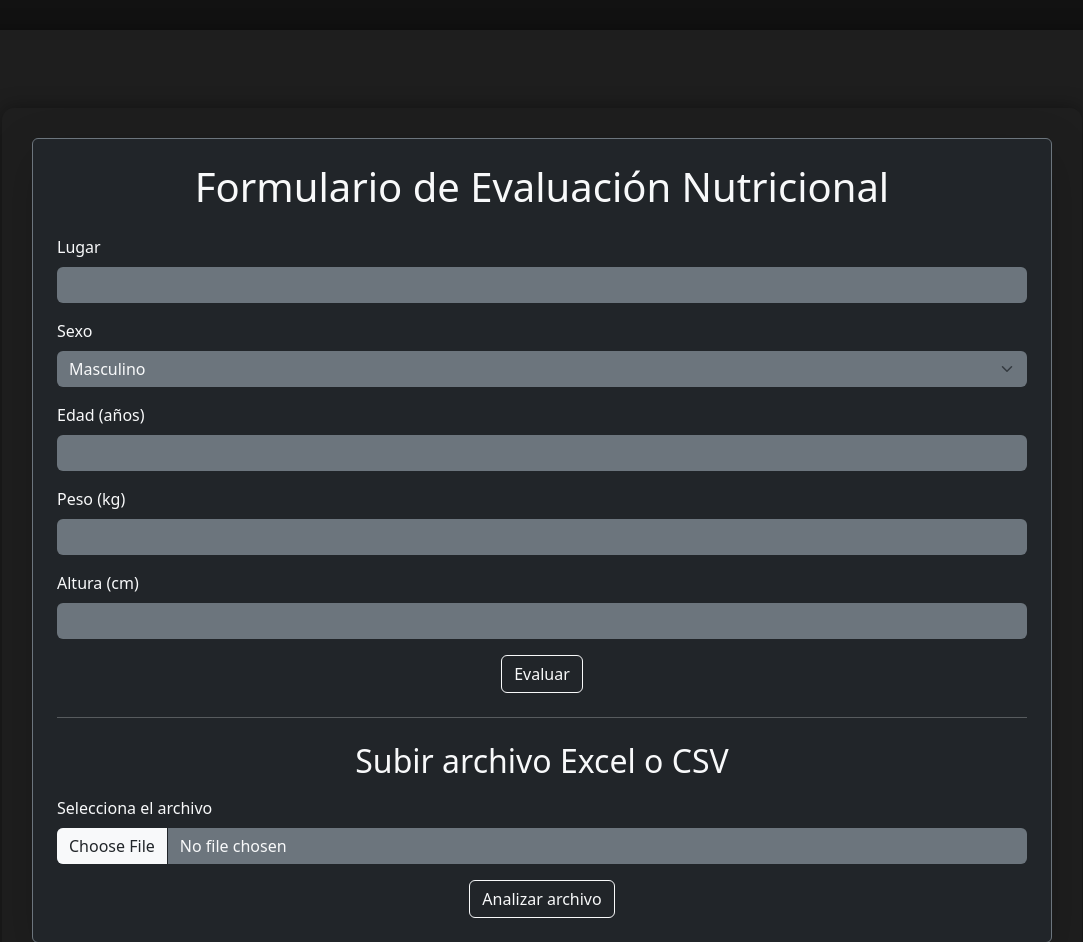
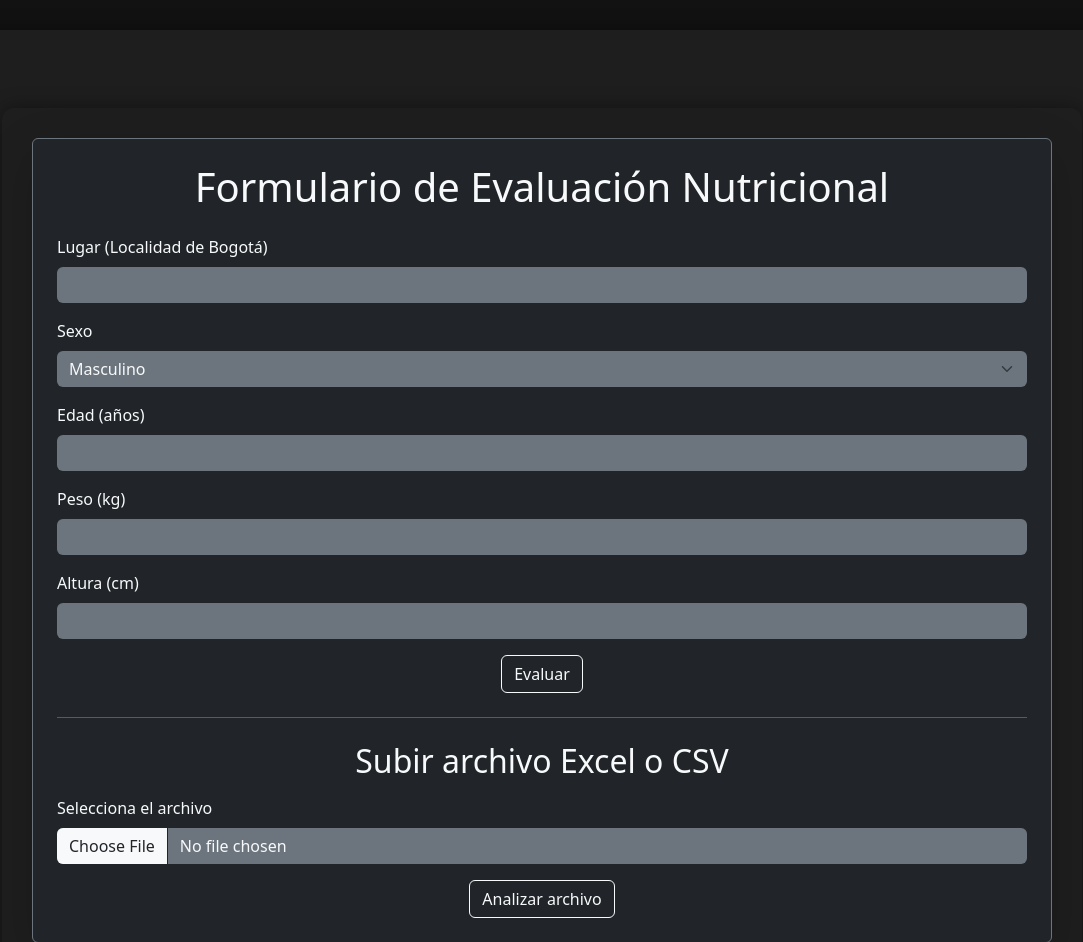
Before and after one commit to SassyJack/MalnutricionInfantilML, a Flask app: page /arboldescisiones in a window 1280 px wide. Shown: the part 57-999 px from the top of the page, without its empty margins (98-1181 px from the left). Run offline with Flask 3, Linux system fonts and the light colour scheme.

Commit message:
Alcaración Ligar

```diff
--- a/templates/arboldescisiones.html
+++ b/templates/arboldescisiones.html
@@ -8,7 +8,7 @@
         <h1 class="mb-4 text-center">Formulario de Evaluación Nutricional</h1>
         <form method="POST">
             <div class="mb-3">
-                <label for="lugar" class="form-label">Lugar</label>
+                <label for="lugar" class="form-label">Lugar (Localidad de Bogotá)</label>
                 <input type="text" name="lugar" id="lugar" class="form-control bg-secondary text-light border-0" required>
             </div>
 
```
